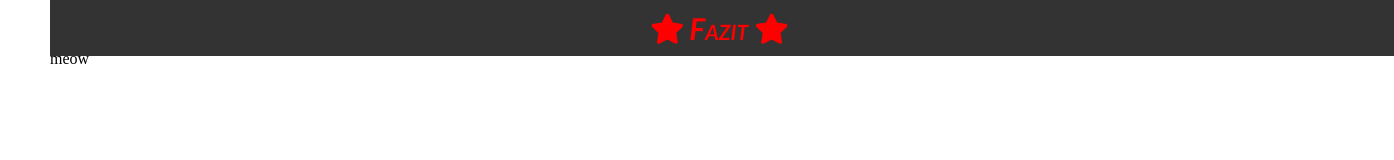
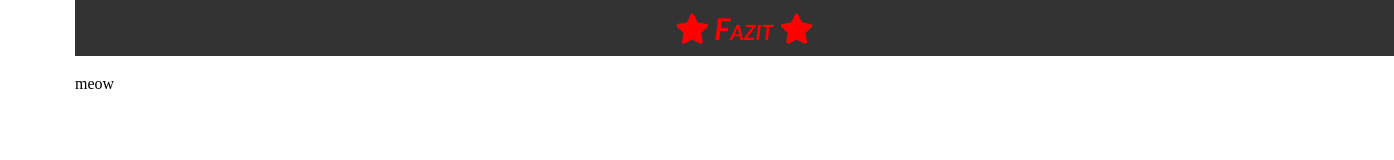
Before and after one commit to gootraxian/Blog, a plain HTML site: page index.html in a window 1280 px wide. Shown: the whole page, 1394 px wide, since content can reach past the window. Drawn offline with Linux system fonts and the light colour scheme.

Commit message:
Update index.html

```diff
--- a/index.html
+++ b/index.html
@@ -10,7 +10,7 @@
             overflow: hidden;
             text-align: center;
             padding: 10px 0;
-            position: absolute;
+            position: fixed;
             top: 0;
             width: 105%;
         }
@@ -45,7 +45,7 @@
 
         body {
             overflow-y: scroll;
-            margin:50px
+            margin:75px
         }
     </style>
 </head>
```
